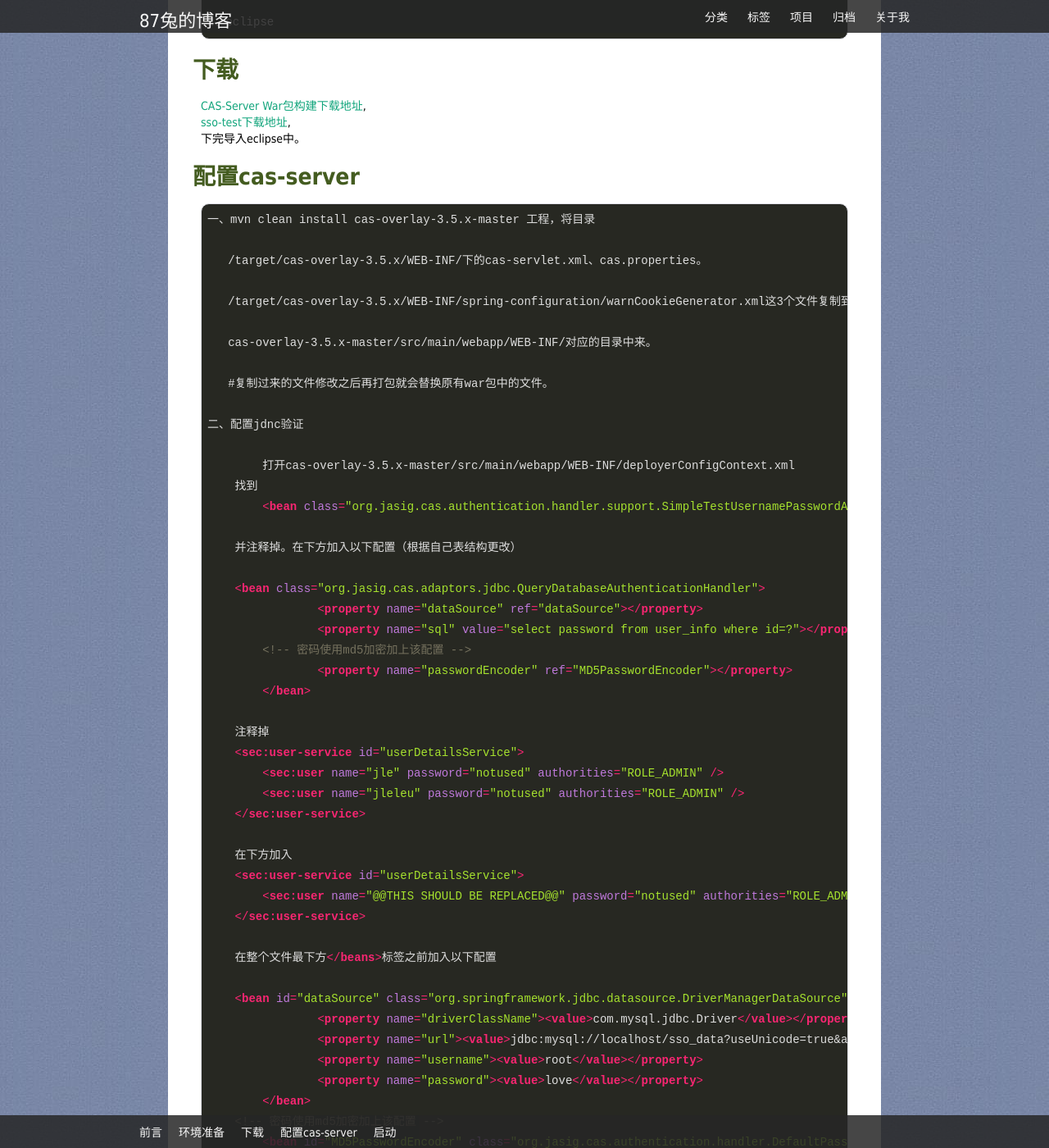
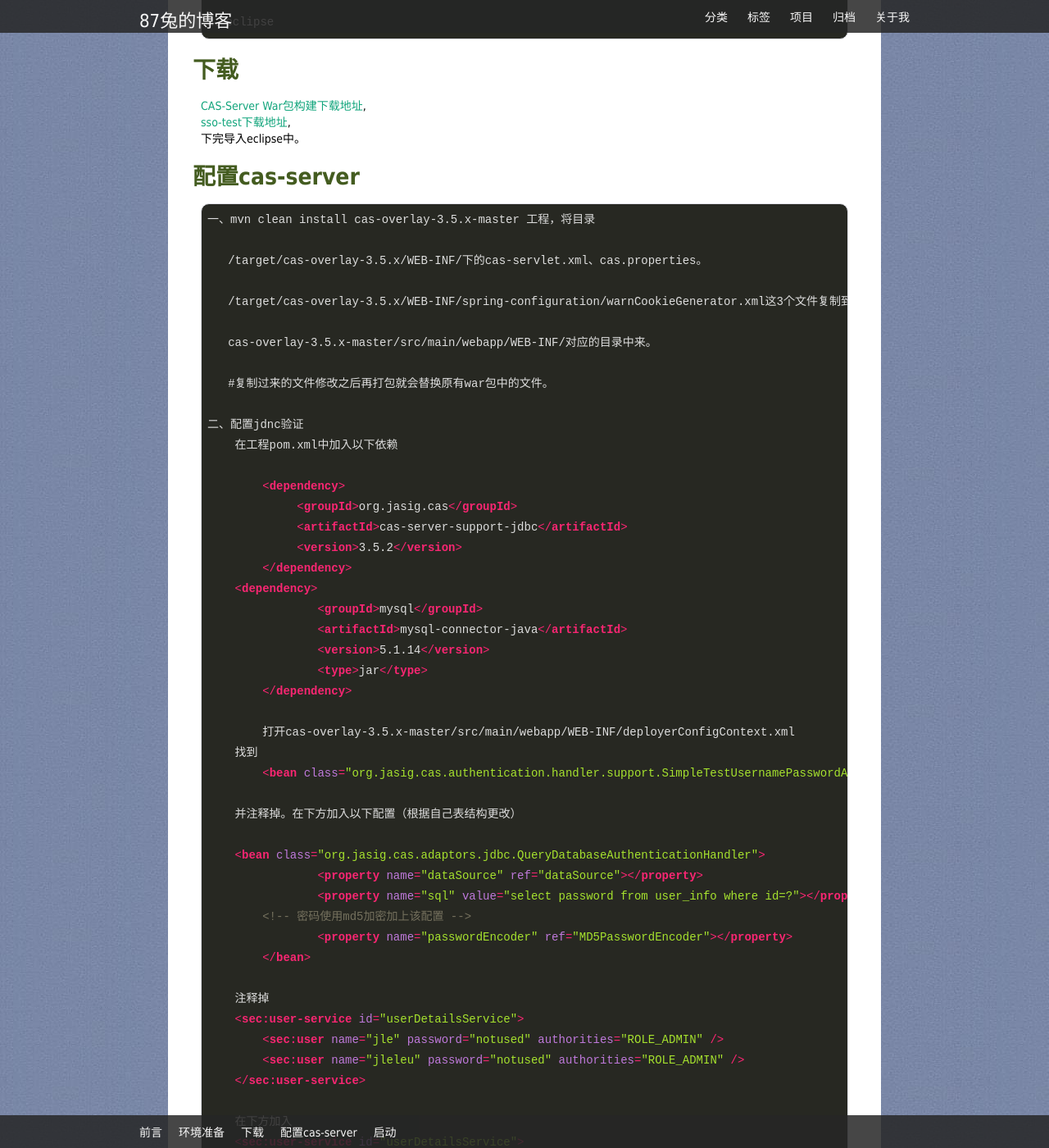
Before and after one commit to zhmlvft/zhmlvft.github.com, a Jekyll site: the page built from _posts/2014-04-25-CasServer-Spring-Shiro.md, in a window 1280 px wide and 1400 px high, scrolled down 505 px. Shown: the whole window at 82% size. Built offline with Jekyll 4.4.1, drawn with Linux system fonts in a browser that asks for light colours; Markdown is read by kramdown in place of the engine named in the settings; comment, search, counter and statistics services are not loaded.

Commit message:
maven  dependecy

```diff
--- a/_posts/2014-04-25-CasServer-Spring-Shiro.md
+++ b/_posts/2014-04-25-CasServer-Spring-Shiro.md
@@ -40,6 +40,19 @@ description: Spring整合Shiro与CAS
        #复制过来的文件修改之后再打包就会替换原有war包中的文件。
 
     二、配置jdnc验证
+        在工程pom.xml中加入以下依赖
+
+		<dependency>
+		     <groupId>org.jasig.cas</groupId>
+		     <artifactId>cas-server-support-jdbc</artifactId>
+		     <version>3.5.2</version>
+		</dependency>
+        <dependency>
+			<groupId>mysql</groupId>
+			<artifactId>mysql-connector-java</artifactId>
+			<version>5.1.14</version>
+			<type>jar</type>
+		</dependency>
 
 		打开cas-overlay-3.5.x-master/src/main/webapp/WEB-INF/deployerConfigContext.xml
         找到
```
